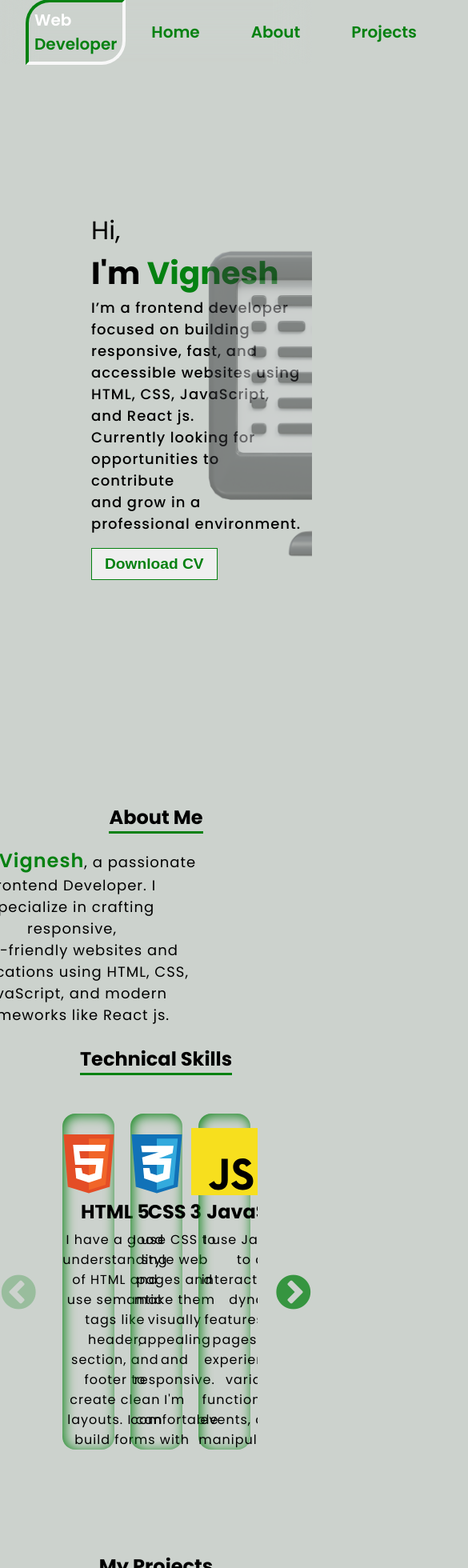
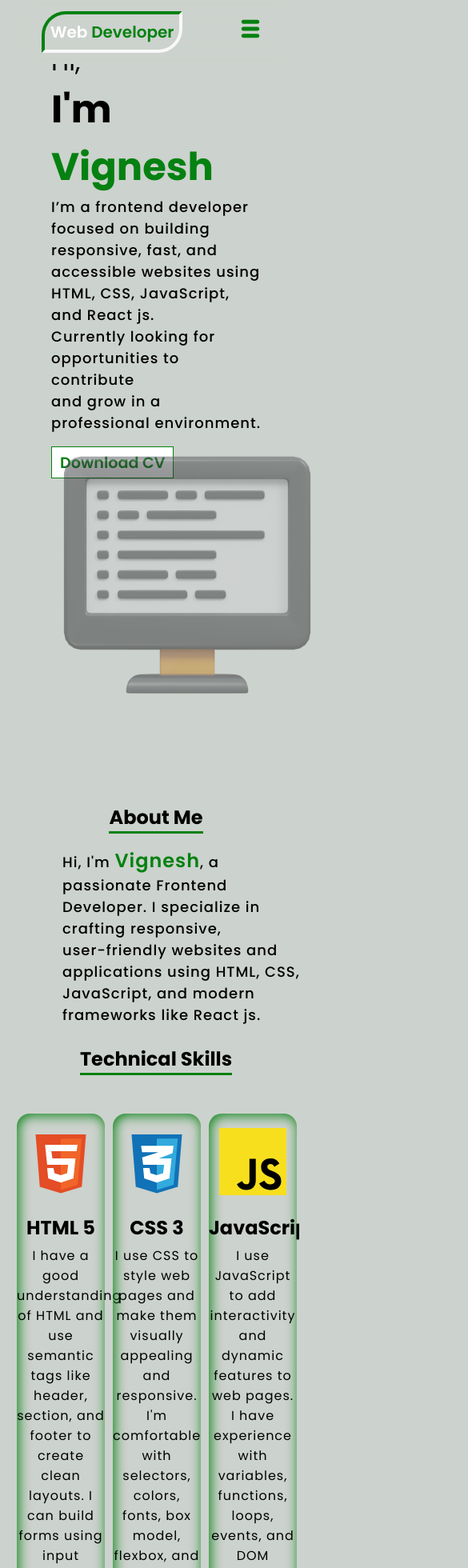
Before and after one commit to vignesh-code-dev/portfolio, a React (Vite) app: page / in a window 390 px wide. Shown: the top 1960 px of the page at 80% size, 585 px wide, since content can reach past the window. Built offline with nearby package versions, Linux system fonts and the light colour scheme.

Commit message:
new change

```diff
--- a/src/Components/About/About.css
+++ b/src/Components/About/About.css
@@ -39,8 +39,8 @@
     flex-direction: column;
     justify-content: center;
     text-align: center;
-    position: absolute;
-    top: 100px;
+    position: static;
+    /* top: 100px; */
 }
 .slick-slide >div{
     margin: 0 10px;
@@ -99,3 +99,25 @@
     margin-top: 5px;
     letter-spacing: 1px;
 }
+
+@media screen and (max-width:768px) {
+    .skill-para{
+     text-align:left;
+    margin: 1rem auto;
+    font-size: large;
+    font-weight: 450;
+    letter-spacing: 1px;
+    position: relative;
+    left: 0 ;
+}
+.container{
+    max-width: 100% !important;
+     padding: 0 1rem;
+}
+  .slick-slide > div {
+    margin: 0 5px; /* card கள் இடைவெளி குறைச்சுக்கலாம் */
+  }
+   .item {
+    height: auto; /* fix for responsive shrink */
+  }
+}
--- a/src/Components/About/About.jsx
+++ b/src/Components/About/About.jsx
@@ -1,4 +1,4 @@
-import React from "react";
+
 import Slider from "react-slick";
 import "slick-carousel/slick/slick.css";
 import "slick-carousel/slick/slick-theme.css";
@@ -39,11 +39,19 @@ const data = [
 
 const About = () => {
   const settings = {
-    dots: false,
+    dots: true,
     infinite: false,
     speed: 500,
-    slidesToShow: 3,
+    slidesToShow: 3, // desktop
     slidesToScroll: 1,
+    responsive: [
+      {
+        breakpoint: 768, // <=768px
+        slidesToShow: 1,
+        dots:false,
+        arrow:true,
+      }
+    ],
   };
   return (
     <Element name="about">
--- a/src/Components/Home/Home.css
+++ b/src/Components/Home/Home.css
@@ -1,6 +1,3 @@
-.home-container{
-    display: flex;
-}
 .intro{
     overflow: hidden;
     height: 100vh;
@@ -31,19 +28,21 @@
 }
 .intro-para{
     font-size: large;
-    font-weight: 500;
+    font-weight: 450;
     letter-spacing: 1px;
 
 }
 .intro-btn{
      font-size: 1.2rem;
        height: 2.5rem;
-       padding: 0 1rem;
+       padding: 5px 10px;
        border: 1px solid rgb(5, 129, 17);
       cursor: pointer;
       margin: 1rem 0;
      color:rgb(5, 129, 17) ;
      font-weight: 600;
+    background-color: white;
+    width: fit-content;
 }
 .intro-btn:hover{
     color: white;
@@ -60,13 +59,20 @@
     opacity: 50%;
 }
 
-
-@media screen and (max-width:840px){
-    .intro-image{
-        right: -70px;
-    }
+@media screen and (max-width:768px){
     .intro-content{
-        font-size: 10vw;
-    }
+     top: -20%;
+    left: 0;
+    width: 100%;
+    padding:  4rem;
+}
+    .home-img{
+    height: 450px;
+    position: relative;
+    left: 15%;
+    top: 55vh;
+    opacity: 50%;
+    height: 350px;
+}
 
 }
--- a/src/Components/Home/Home.jsx
+++ b/src/Components/Home/Home.jsx
@@ -5,7 +5,7 @@ import img from "../../../public/images/home.webp";
 const Intro = () => {
   return (
     <Element name="home" className="intro">
-      <section>
+      <section className="home-container">
         <div className="intro-content">
           <span className="hi">Hi,</span>
           <span className="intro-text">
@@ -18,8 +18,8 @@ const Intro = () => {
             <br /> Currently looking for opportunities to contribute <br />
             and grow in a professional environment.
           </p>
-          <a href="public/epfo.pdf" download>
-            <button className="intro-btn">Download CV</button>{" "}
+          <a href="public/epfo.pdf" className="intro-btn" download>
+            Download CV
           </a>
         </div>
         <div className="home-image">
--- a/src/Components/NavBar/NavBar.css
+++ b/src/Components/NavBar/NavBar.css
@@ -1,5 +1,5 @@
 .navbar{
-    height: 5rem;
+     height: 5rem;
     width: 100vw;
     margin: 0 auto;
     display: flex;
@@ -15,12 +15,12 @@
     -webkit-backdrop-filter: blur(20px);
     backdrop-filter: blur(20px);
 }
+
 .menulist{
     margin: 2rem;
     text-decoration: none;
     cursor: pointer;
     color: rgb(5, 129, 17);
-
     font-weight: 600;
 }
 .menulist:hover{
@@ -42,3 +42,43 @@
 .logo span{
     color: rgb(5, 129, 17);
 }
+.hamburger{
+    display: none;
+}
+
+@media screen and (max-width : 768px){
+   .menu{
+    position: absolute;
+    display: flex;
+    flex-direction: column;
+    align-items: center;
+    top: -450px;
+    width: 100vw;
+    z-index: -5;
+}
+.menu-active{
+    position: absolute;
+    display: flex;
+    flex-direction: column;
+    justify-content: center;
+    align-items: center;
+    top:80px;
+    left: 0;
+    width: 100vw;
+    transition: .4s ease-out;
+    }
+    .logo{
+        margin-left: 20px;
+    }
+    .hamburger{
+        display: initial;
+        margin-right: 30px;
+        color: rgb(5, 129, 17);
+    }
+    .menulist{
+        margin: .5rem;
+        padding: 1rem;
+        font-size: 2rem;
+        text-align:center;
+    }
+}
--- a/src/Components/NavBar/NavBar.jsx
+++ b/src/Components/NavBar/NavBar.jsx
@@ -1,12 +1,28 @@
-import { Link, Element } from "react-scroll";
+import { Link } from "react-scroll";
 import "../NavBar/NavBar.css";
+import { TiThMenu } from "react-icons/ti";
+import { IoCloseOutline } from "react-icons/io5";
+import { useState } from "react";
+
 const NavBar = () => {
+  const [clicked, setClicked] = useState(false);
+  function handleClick() {
+    setClicked(!clicked);
+  }
+
   return (
     <nav className="navbar">
       <span className="logo">
         Web <span> Developer</span>
       </span>
-      <div className="menu">
+      <div className="hamburger" onClick={handleClick}>
+        {!clicked ? (
+          <TiThMenu size={30} role="button" />
+        ) : (
+          <IoCloseOutline size={40} role="button" />
+        )}
+      </div>
+      <div className={!clicked?"menu":"menu-active"}>
         <Link to="home" className="menulist" smooth={true} duration={500}>
           Home
         </Link>
--- a/src/Components/Projects/Projects.css
+++ b/src/Components/Projects/Projects.css
@@ -11,7 +11,7 @@
 .pro-items{
     height: 300px;
     width: 500px;
-    border: 2px solid white;
+    border: 2px solid rgb(5, 129, 17);
     margin-top: 70px;
     margin-left: 40%;
     display: flex;
--- a/src/Components/Projects/Projects.jsx
+++ b/src/Components/Projects/Projects.jsx
@@ -14,7 +14,7 @@ const data = [
     title: "To-Do List",
     dec: "A simple and interactive To-Do List application built with React.js, allowing users to manage their daily tasks efficiently.",
     image: "public/images/todo.png",
-    src: "https://vignesh-code-dev.github.io/calculator/",
+    src: "https://vignesh-code-dev.github.io/to-do-list/",
   },
   {
     id: "3",
```
